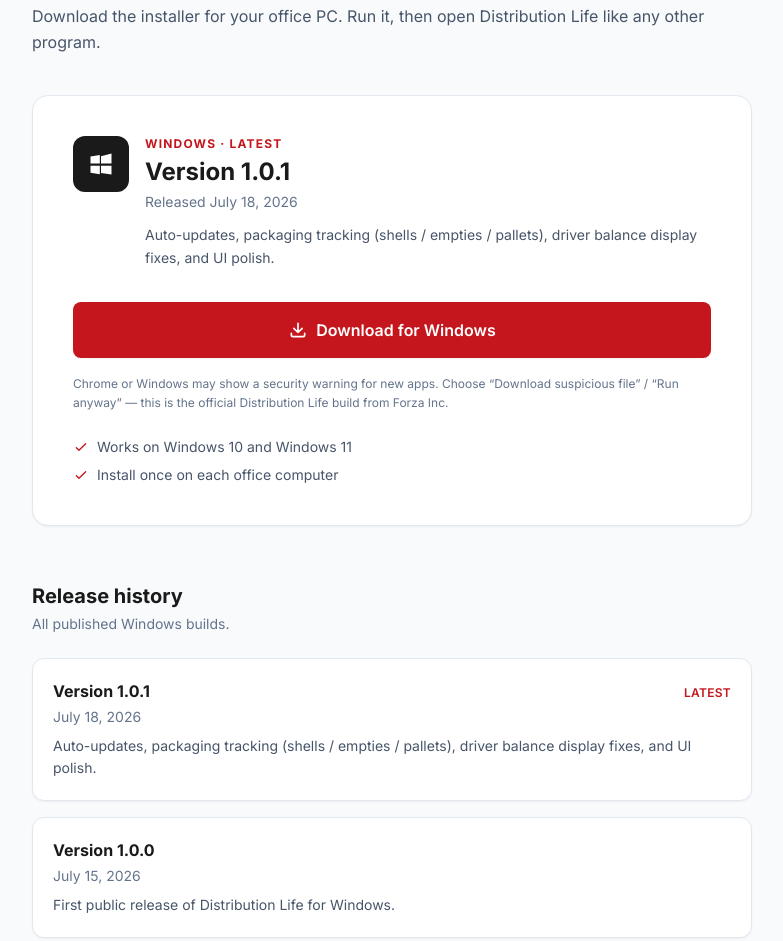
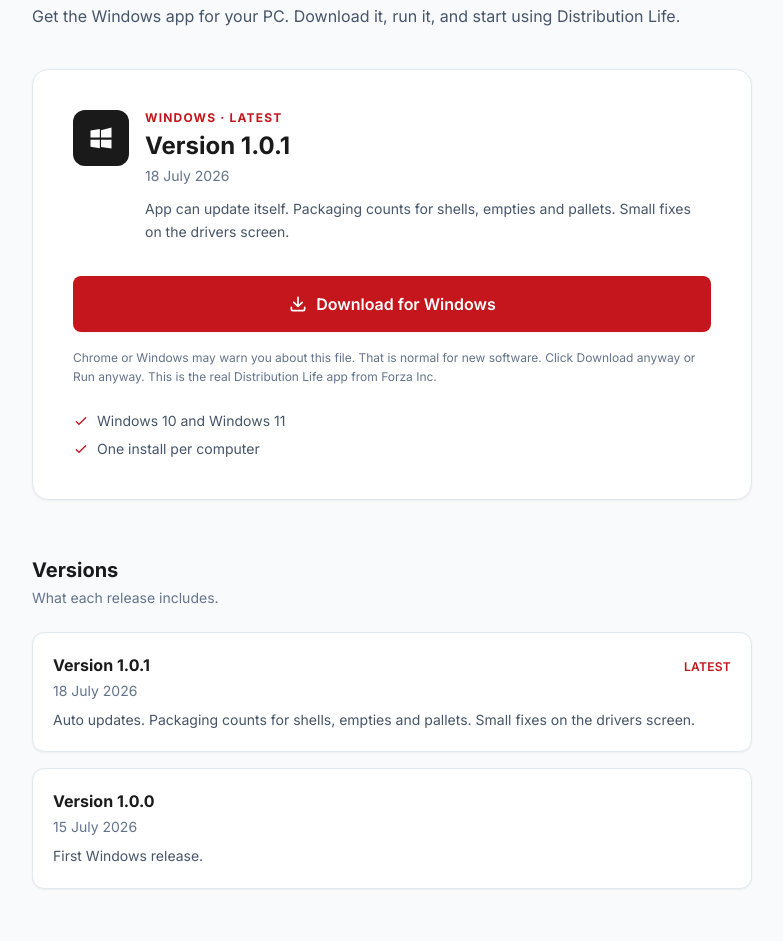
Before and after one commit to Abdul509750/distributors-life, a plain HTML site: page download.html in a window 1280 px wide. Shown: the part 206-1147 px from the top of the page, without its empty margins (248-1031 px from the left). Drawn offline with nearby package versions, Linux system fonts and the light colour scheme.

Commit message:
Polished the text

```diff
--- a/download.html
+++ b/download.html
@@ -57,7 +57,7 @@
         Distribution Life for Windows
       </h1>
       <p class="mt-3 text-base text-slate-600 leading-relaxed">
-        Download the installer for your office PC. Run it, then open Distribution Life like any other program.
+        Get the Windows app for your PC. Download it, run it, and start using Distribution Life.
       </p>
 
       <!-- Latest download -->
@@ -71,9 +71,9 @@
           <div>
             <p class="text-xs font-bold uppercase tracking-widest text-accent">Windows · Latest</p>
             <h2 class="mt-1 text-2xl font-bold text-navy">Version 1.0.1</h2>
-            <p class="mt-1 text-sm text-slate-500">Released July 18, 2026</p>
+            <p class="mt-1 text-sm text-slate-500">18 July 2026</p>
             <p class="mt-3 text-sm leading-relaxed text-slate-600">
-              Auto-updates, packaging tracking (shells / empties / pallets), driver balance display fixes, and UI polish.
+              App can update itself. Packaging counts for shells, empties and pallets. Small fixes on the drivers screen.
             </p>
           </div>
         </div>
@@ -90,25 +90,25 @@
         </a>
 
         <p class="mt-4 text-xs leading-relaxed text-slate-500">
-          Chrome or Windows may show a security warning for new apps. Choose “Download suspicious file” / “Run anyway” — this is the official Distribution Life build from Forza Inc.
+          Chrome or Windows may warn you about this file. That is normal for new software. Click Download anyway or Run anyway. This is the real Distribution Life app from Forza Inc.
         </p>
 
         <ul class="mt-6 space-y-2 text-sm text-slate-600">
           <li class="flex items-start gap-2">
             <svg class="mt-0.5 h-4 w-4 shrink-0 text-accent" fill="none" viewBox="0 0 24 24" stroke="currentColor" stroke-width="2" aria-hidden="true"><path stroke-linecap="round" stroke-linejoin="round" d="M5 13l4 4L19 7"/></svg>
-            Works on Windows 10 and Windows 11
+            Windows 10 and Windows 11
           </li>
           <li class="flex items-start gap-2">
             <svg class="mt-0.5 h-4 w-4 shrink-0 text-accent" fill="none" viewBox="0 0 24 24" stroke="currentColor" stroke-width="2" aria-hidden="true"><path stroke-linecap="round" stroke-linejoin="round" d="M5 13l4 4L19 7"/></svg>
-            Install once on each office computer
+            One install per computer
           </li>
         </ul>
       </div>
 
       <!-- Release history -->
       <section class="mt-14">
-        <h2 class="text-xl font-bold text-navy">Release history</h2>
-        <p class="mt-1 text-sm text-slate-500">All published Windows builds.</p>
+        <h2 class="text-xl font-bold text-navy">Versions</h2>
+        <p class="mt-1 text-sm text-slate-500">What each release includes.</p>
 
         <ul class="mt-6 space-y-4">
           <li class="rounded-xl border border-slate-200 bg-white p-5 shadow-sm">
@@ -116,18 +116,18 @@
               <h3 class="text-base font-bold text-navy">Version 1.0.1</h3>
               <span class="text-xs font-semibold uppercase tracking-wide text-accent">Latest</span>
             </div>
-            <p class="mt-1 text-sm text-slate-500">July 18, 2026</p>
+            <p class="mt-1 text-sm text-slate-500">18 July 2026</p>
             <p class="mt-2 text-sm leading-relaxed text-slate-600">
-              Auto-updates, packaging tracking (shells / empties / pallets), driver balance display fixes, and UI polish.
+              Auto updates. Packaging counts for shells, empties and pallets. Small fixes on the drivers screen.
             </p>
           </li>
           <li class="rounded-xl border border-slate-200 bg-white p-5 shadow-sm">
             <div class="flex flex-wrap items-baseline justify-between gap-2">
               <h3 class="text-base font-bold text-navy">Version 1.0.0</h3>
             </div>
-            <p class="mt-1 text-sm text-slate-500">July 15, 2026</p>
+            <p class="mt-1 text-sm text-slate-500">15 July 2026</p>
             <p class="mt-2 text-sm leading-relaxed text-slate-600">
-              First public release of Distribution Life for Windows.
+              First Windows release.
             </p>
           </li>
         </ul>
--- a/updates/latest.json
+++ b/updates/latest.json
@@ -4,7 +4,7 @@
   "downloadUrl": "https://distributorslife.vercel.app/downloads/DistributionLife.exe",
   "fileName": "DistributionLife.exe",
   "sha256": "",
-  "releaseNotes": "Auto-updates, packaging tracking (shells / empties / pallets), driver balance display fixes, and UI polish.",
+  "releaseNotes": "App can update itself. Packaging counts for shells, empties and pallets. Small fixes on the drivers screen.",
   "mandatory": false,
   "minSupportedVersion": "1.0.0"
 }
--- a/updates/releases.json
+++ b/updates/releases.json
@@ -5,7 +5,7 @@
       "releaseDate": "2026-07-18",
       "downloadUrl": "https://distributorslife.vercel.app/downloads/DistributionLife.exe",
       "fileName": "DistributionLife.exe",
-      "releaseNotes": "Auto-updates, packaging tracking (shells / empties / pallets), driver balance display fixes, and UI polish.",
+      "releaseNotes": "App can update itself. Packaging counts for shells, empties and pallets. Small fixes on the drivers screen.",
       "latest": true
     },
     {
@@ -13,7 +13,7 @@
       "releaseDate": "2026-07-15",
       "downloadUrl": "https://distributorslife.vercel.app/downloads/DistributionLife.exe",
       "fileName": "DistributionLife.exe",
-      "releaseNotes": "First public release of Distribution Life for Windows.",
+      "releaseNotes": "First Windows release.",
       "latest": false
     }
   ]
```
Also changed, not shown: index.html (+7 -7 lines).
